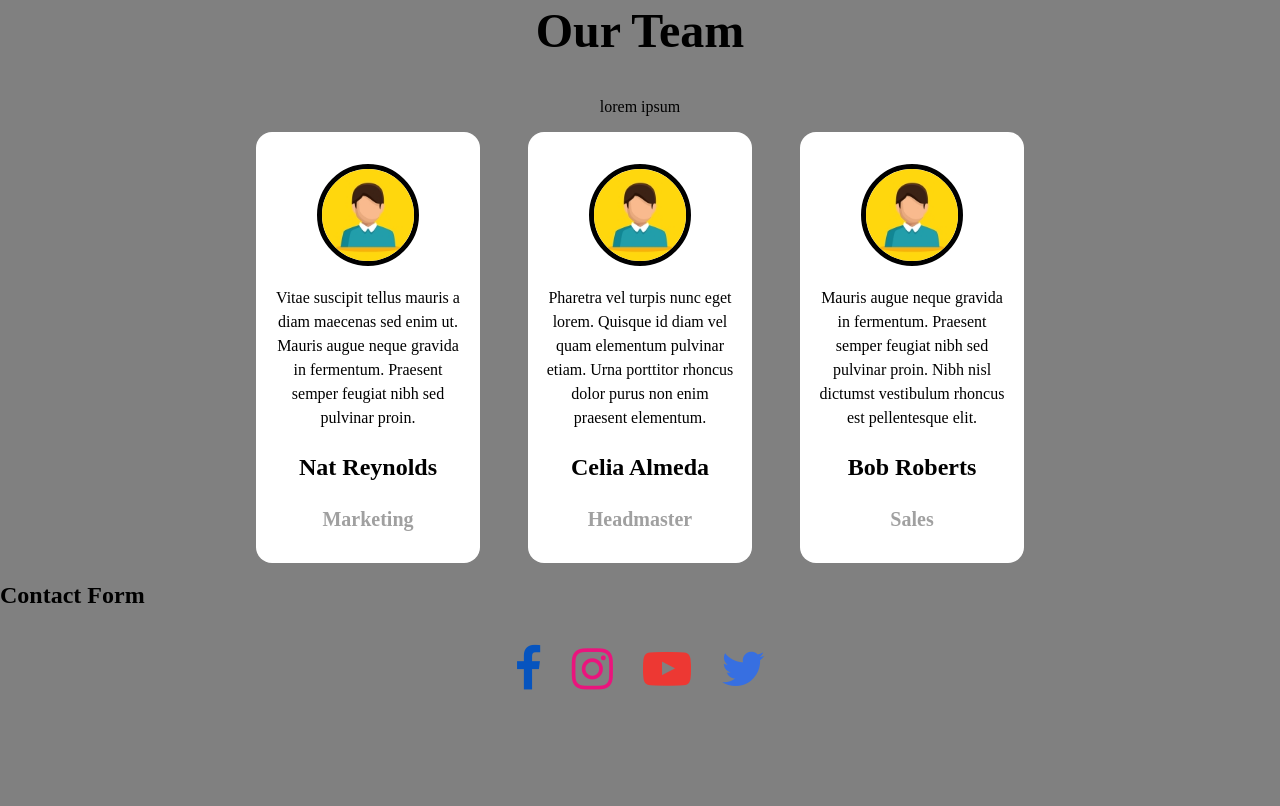
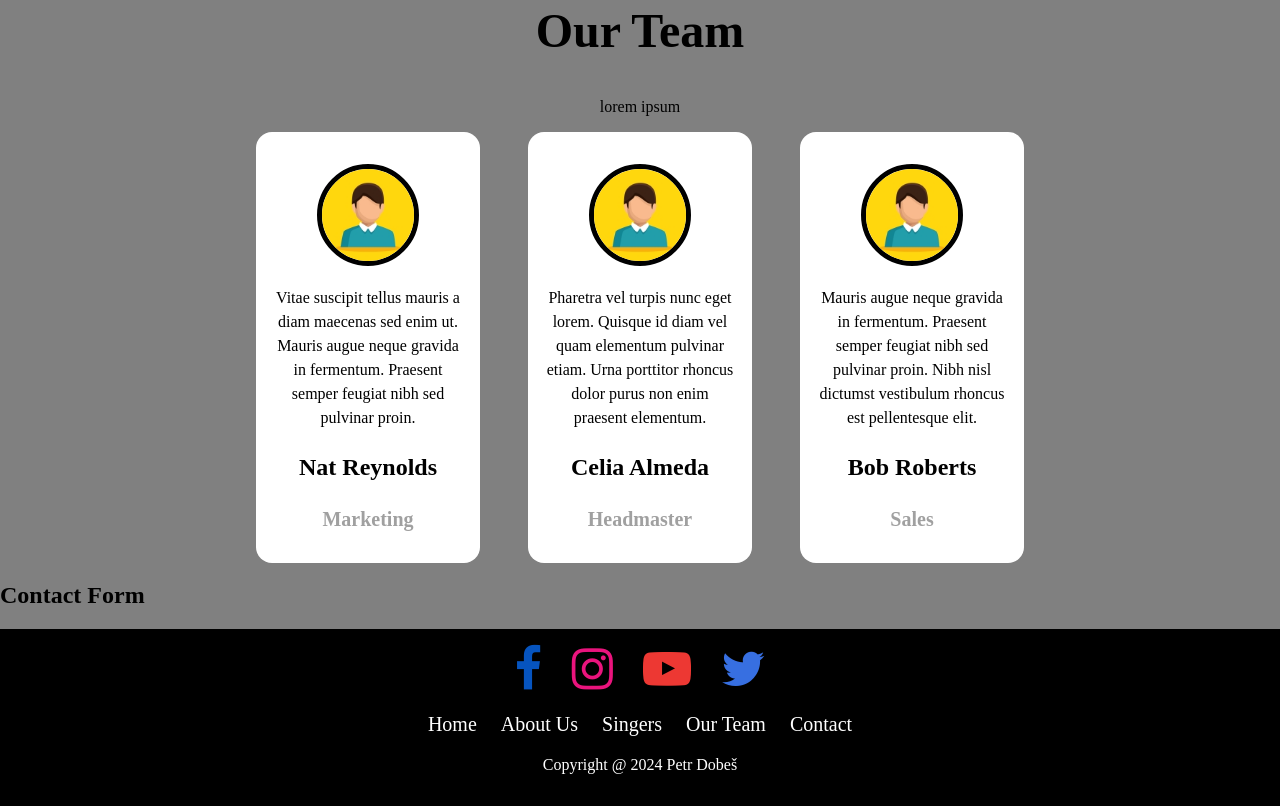
Before and after one commit to PeteDoubee/FestivalWeb, a plain HTML site: page index.html in a window 1280 px wide. Shown: the part 2430-3236 px from the top of the page. Before the commit the page ends 3139 px from the top, so only its background shows below. Drawn offline with Linux system fonts and the light colour scheme.

Commit message:
Footer v1

```diff
--- a/index.html
+++ b/index.html
@@ -88,6 +88,16 @@
             <i class="fa fa-youtube-play"></i>
             <i class="fa fa-twitter"></i>
         </div>
+        <nav>
+            <ul class="footer-links">
+                <li class="footer-link">Home</li>
+                <li class="footer-link">About Us</li>
+                <li class="footer-link">Singers</li>
+                <li class="footer-link">Our Team</li>
+                <li class="footer-link">Contact</li>
+            </ul>
+        </nav>
+        <p class="copyright">Copyright @ 2024 Petr Dobeš</p>
     </footer>
 </body>
 </html>
--- a/styles.css
+++ b/styles.css
@@ -146,6 +146,7 @@ header {
 }
 footer {
     padding: 16px 0 16px 0;
+    background: black;
 }
 .social-icons {
     display: flex;
@@ -167,3 +168,17 @@ footer {
 .fa-youtube-play {
     color: #ed3833;
 }
+
+.footer-links {
+    color: white;
+    list-style: none;
+    display: flex;
+    justify-content: center;
+    padding: 0;
+    gap: 24px;
+    font-size: 20px;
+}
+.copyright {
+    color: white;
+    text-align: center;
+}
```
